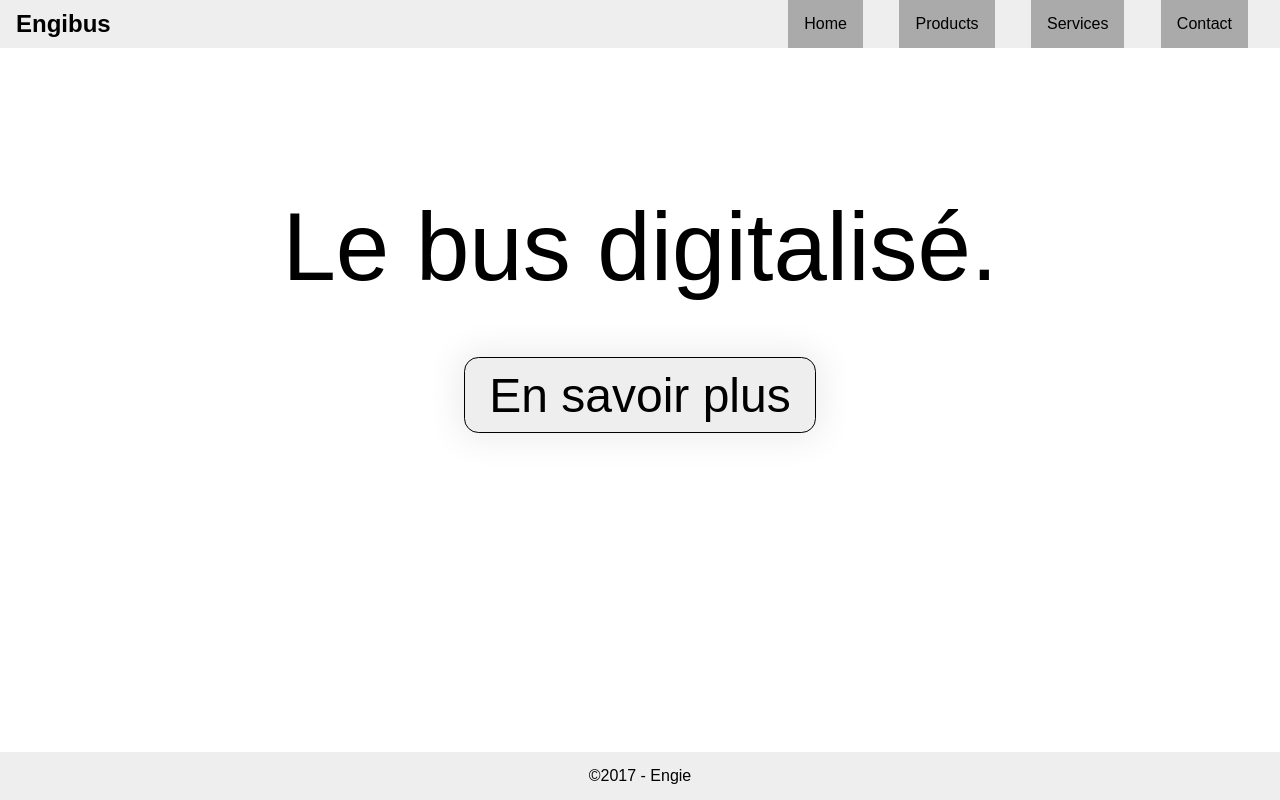
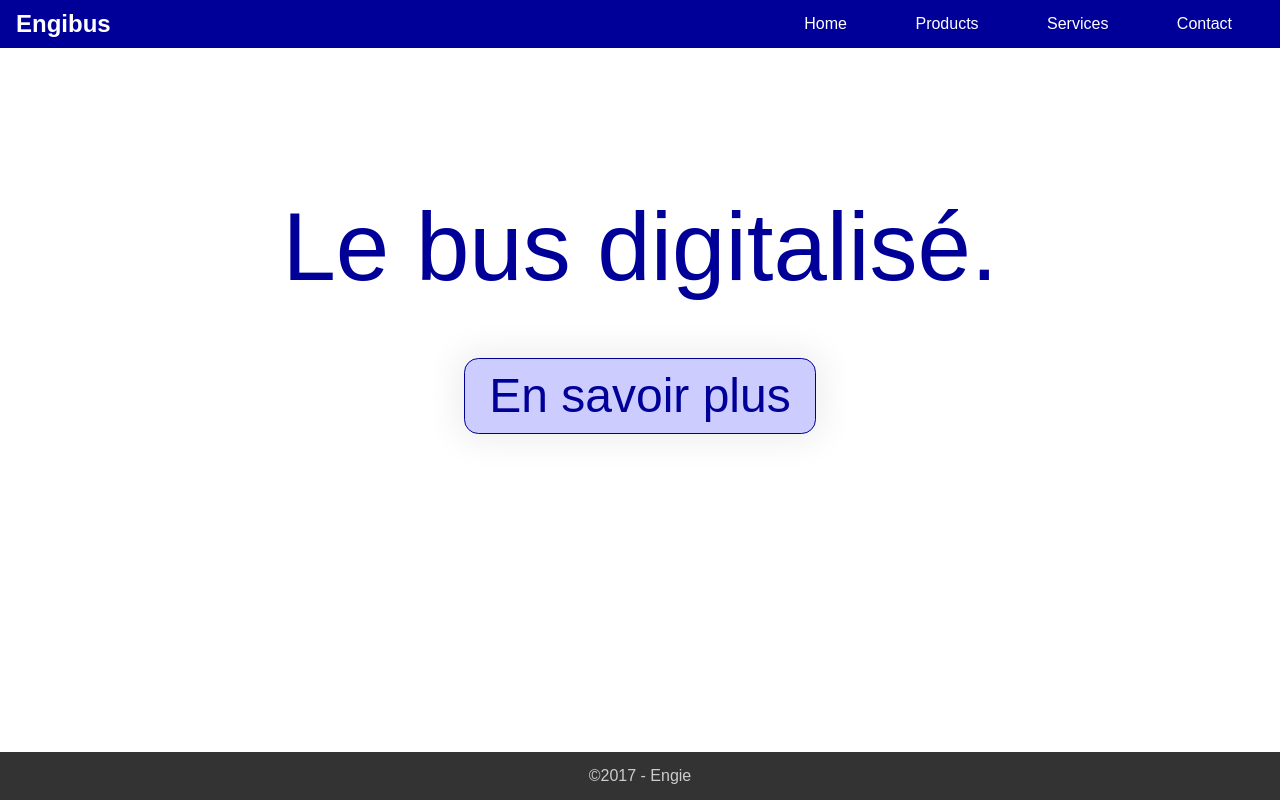
Before and after one commit to jlg-formation/css_20171211, a website: page app/index.html in a window 1280 px wide. Drawn offline with nearby package versions, Linux system fonts and the light colour scheme.

Commit message:
decoration

```diff
--- a/app/index.html
+++ b/app/index.html
@@ -2,9 +2,11 @@
 <html>
 
 <head>
+	<meta http-equiv="Content-Type" content="text/html;charset=UTF-8">
 	<title>Exo</title>
 	<link rel="stylesheet" href="reset.css" />
-	<link rel="stylesheet" href="style.css" />
+	<link rel="stylesheet" href="layout.css" />
+	<link rel="stylesheet" href="theme-1.css" />
 </head>
 
 <body>
--- /dev/null
+++ b/app/layout.css
@@ -0,0 +1,64 @@
+.header {
+    display: block;
+    height: 3em;
+    padding: 0 1em;
+}
+
+.main {
+    display: block;
+    min-height: calc(100% - 3em - 3em);
+}
+
+.footer {
+    display: block;
+    height: 3em;
+    line-height: 3em;
+}
+
+.site-id {
+    display: block;
+    float: left;
+    line-height: 3rem;
+    font-size: 1.5em;
+}
+
+.clearfix::after {
+    content: "";
+    display: table;
+    clear: both;
+}
+
+.menu {
+    display: block;
+    float: right;
+    line-height: 3em;
+}
+
+.menu-item {
+    display: inline-block;
+    margin: 0 1em;
+    padding: 0 1em;
+}
+
+.copyright {
+    display: block;
+    text-align: center;
+}
+
+.jumbo {
+    display: block;
+    padding-bottom: 2em;
+    text-align: center;
+    font-size: 3em;
+}
+
+.main-text {
+    padding-top: 1.5em;
+    font-size: 2em;
+}
+
+.button {
+    display: inline-block;
+    padding: 0.2em 0.5em;
+    border: 1px solid black;
+}
--- a/app/reset.css
+++ b/app/reset.css
@@ -1,3 +1,5 @@
+@import '../node_modules/normalize.css/normalize.css';
+
 * {
 	box-sizing: border-box;
 	margin: 0;
--- a/app/style.css
+++ /dev/null
@@ -1,76 +0,0 @@
-.header {
-    display: block;
-    height: 3em;
-	background-color: #eee;
-	padding: 0 1em;
-}
-
-.main {
-    display: block;
-    min-height: calc(100% - 3em - 3em);
-}
-
-.footer {
-    display: block;
-    height: 3em;
-	background-color: #eee;
-	line-height: 3em;
-}
-
-.site-id {
-	display: block;
-	float: left;
-	line-height: 3rem;
-	font-size: 1.5em;
-	font-weight: bold;
-}
-
-.clearfix::after {
-	content: "";
-	display: table;
-	clear: both;
-}
-
-.menu {
-	display: block;
-	float: right;
-	line-height: 3em;
-}
-
-.menu-item {
-	display: inline-block;
-	margin: 0 1em;
-	padding: 0 1em;
-	background-color: #aaa;
-}
-
-.copyright {
-	display: block;
-	text-align: center;
-}
-
-.jumbo {
-	display: block;
-	padding-bottom: 2em;
-	text-align: center;
-	font-size: 3em;
-}
-
-.main-text {
-	padding-top: 1.5em;
-	font-size: 2em;
-}
-
-.button {
-	display: inline-block;
-	padding: 0.2em 0.5em;
-	border: 1px solid black;
-	background-color: #eee;
-	border-radius: 0.3em;
-	box-shadow: 0px 0px 33px 8px #eee;
-}
-
-.button:hover {
-	background-color: #ddd;
-	box-shadow: 0px 0px 33px 8px #ddd;
-}
--- /dev/null
+++ b/app/theme-1.css
@@ -0,0 +1,40 @@
+*,
+a {
+    color: hsl(240, 100%, 30%);
+}
+
+.header {
+    background-color: hsl(240, 100%, 30%);
+}
+
+.header * {
+    color: white;
+}
+
+.footer {
+    background-color: hsl(0, 0%, 20%);
+}
+
+.footer * {
+	color: hsl(0, 0%, 80%);
+}
+
+.site-id {
+    font-weight: bold;
+}
+
+.menu-item {
+    color: white;
+}
+
+.button {
+    background-color: hsl(240, 100%, 90%);
+    border: 1px solid hsl(240, 100%, 30%);
+    border-radius: 0.3em;
+    box-shadow: 0px 0px 33px 8px #eee;
+}
+
+.button:hover {
+    background-color: hsl(240, 100%, 80%);
+    box-shadow: 0px 0px 33px 8px #ddd;
+}
--- /dev/null
+++ b/app/theme-2.css
@@ -0,0 +1,40 @@
+*,
+a {
+    color: hsl(120, 100%, 30%);
+}
+
+.header {
+    background-color: hsl(120, 100%, 30%);
+}
+
+.header * {
+    color: white;
+}
+
+.footer {
+    background-color: hsl(0, 0%, 20%);
+}
+
+.footer * {
+	color: hsl(0, 0%, 80%);
+}
+
+.site-id {
+    font-weight: bold;
+}
+
+.menu-item {
+    color: white;
+}
+
+.button {
+    background-color: hsl(120, 100%, 90%);
+    border: 1px solid hsl(120, 100%, 30%);
+    border-radius: 0.3em;
+    box-shadow: 0px 0px 33px 8px #eee;
+}
+
+.button:hover {
+    background-color: hsl(120, 100%, 80%);
+    box-shadow: 0px 0px 33px 8px #ddd;
+}
```
Also changed, not shown: package.json (added, +15 -0 lines), 1 other file.
